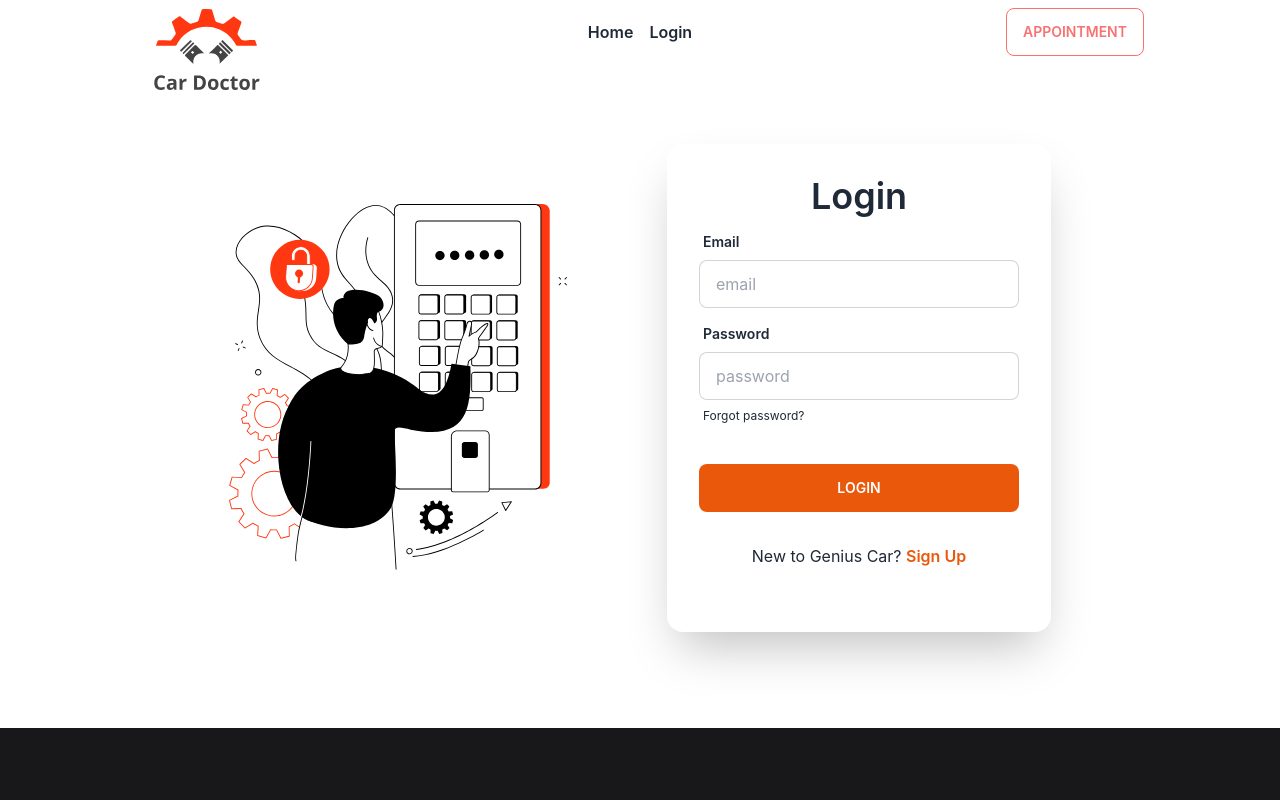
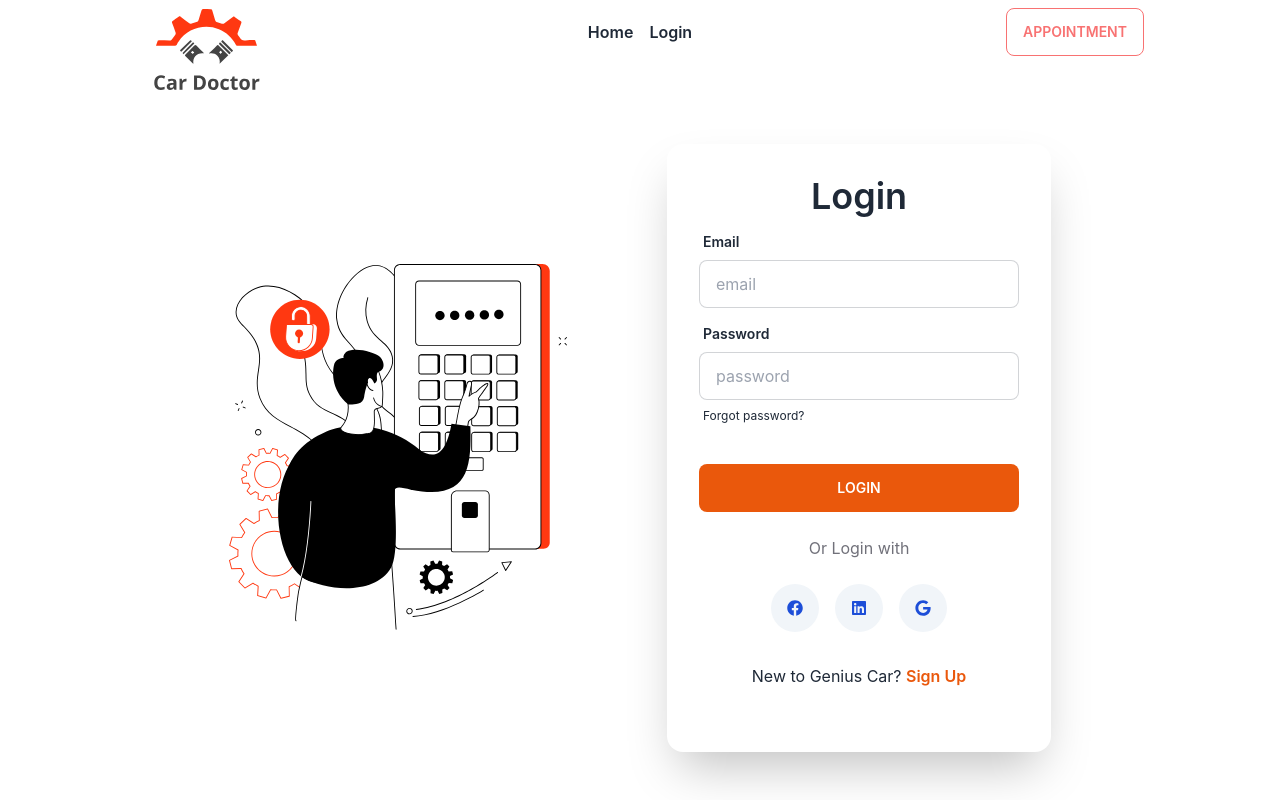
Before and after one commit to saqib0404/genius-car-client, a React (Create React App) app: page /login in a window 1280 px wide. Shown: the top 800 px of the page. Built offline with nearby package versions, Linux system fonts and the light colour scheme; no server answers.

Commit message:
google login added

```diff
--- a/src/Contexts/AuthProvider/AuthProvider.js
+++ b/src/Contexts/AuthProvider/AuthProvider.js
@@ -19,6 +19,11 @@ const AuthProvider = ({ children }) => {
         return signInWithEmailAndPassword(auth, email, password);
     }
 
+    // Login with Google
+    const googleLogin = Provider => {
+        return signInWithPopup(auth, Provider);
+    }
+
     useEffect(() => {
         const unSubscribe = onAuthStateChanged(auth, (currentUser) => {
             setUser(currentUser)
@@ -33,6 +38,7 @@ const AuthProvider = ({ children }) => {
         loading,
         createUser,
         logIn,
+        googleLogin,
     }
 
     return (
--- /dev/null
+++ b/src/Pages/Login/Login.css
@@ -0,0 +1,6 @@
+.btn-social{
+    border-radius: 50%;
+}
+.btn-social:hover{
+    transform: scale(1.2);
+}
--- a/src/Pages/Login/Login.js
+++ b/src/Pages/Login/Login.js
@@ -1,11 +1,16 @@
 import React, { useContext } from 'react';
+import './Login.css'
 import { Link } from 'react-router-dom';
 import img from '../../assets/images/login/login.svg';
 import { AuthContext } from '../../Contexts/AuthProvider/AuthProvider';
+import { FaFacebook, FaGoogle, FaLinkedin } from "react-icons/fa";
+import { GoogleAuthProvider } from 'firebase/auth';
 
 const Login = () => {
-    const { logIn } = useContext(AuthContext);
+    const { logIn, googleLogin } = useContext(AuthContext);
+    const googleProvider = new GoogleAuthProvider();
 
+    // Login
     const handleLogin = e => {
         e.preventDefault();
         const form = e.target;
@@ -22,6 +27,18 @@ const Login = () => {
             })
     }
 
+    // Google Login
+    const handleGoogleLogin = () => {
+        googleLogin(googleProvider)
+            .then(result => {
+                console.log(result.user);
+            })
+            .catch(e => {
+                console.log(e);
+            })
+    }
+
+
     return (
         <div>
             <div className="hero mt-16 mb-20">
@@ -30,7 +47,7 @@ const Login = () => {
                         <img className='w-4/5' src={img} alt="" />
                     </div>
                     <div className="card flex-shrink-0 w-full max-w-sm shadow-2xl bg-base-100">
-                        <form onSubmit={handleLogin} className="card-body">
+                        <form onSubmit={handleLogin} className="card-body pb-6">
                             <h1 className="text-4xl font-semibold text-center">Login</h1>
                             <div className="form-control">
                                 <label className="label">
@@ -51,6 +68,12 @@ const Login = () => {
                                 <input className="btn border-0 bg-orange-600" type="submit" value="LOGIN" />
                             </div>
                         </form>
+                        <p className='text-center text-zinc-500 mb-6'>Or Login with</p>
+                        <div className='flex justify-around w-1/2 mx-auto mb-8'>
+                            <button className='px-4 py-4 btn-social bg-slate-100'><FaFacebook className='text-blue-700'></FaFacebook></button>
+                            <button className='px-4 py-4 btn-social bg-slate-100'><FaLinkedin className='text-blue-700'></FaLinkedin></button>
+                            <button onClick={handleGoogleLogin} className='px-4 py-4 btn-social bg-slate-100'><FaGoogle className='text-blue-700'></FaGoogle></button>
+                        </div>
                         <p className='text-center mb-16'>New to Genius Car? <Link className='text-orange-600 font-semibold' to='/signup'>Sign Up</Link></p>
                     </div>
                 </div>
```
